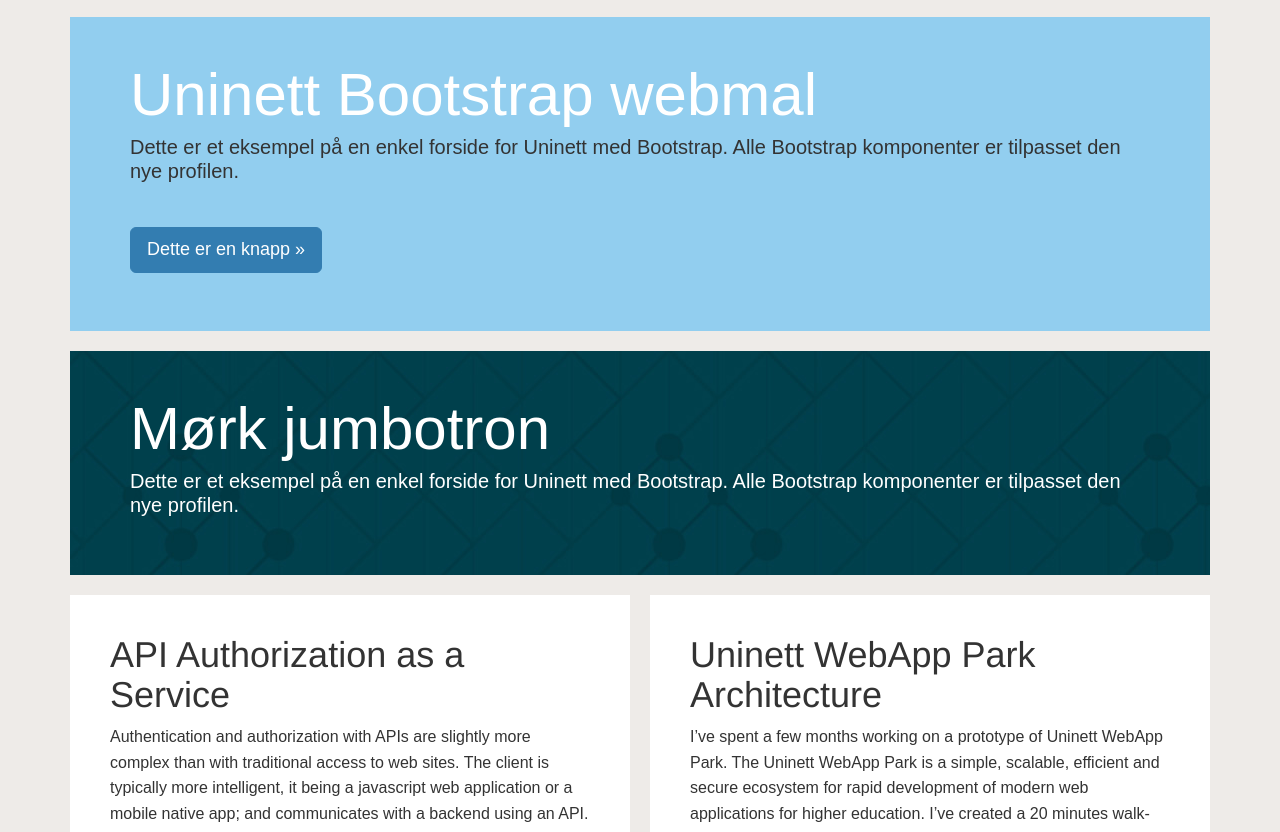
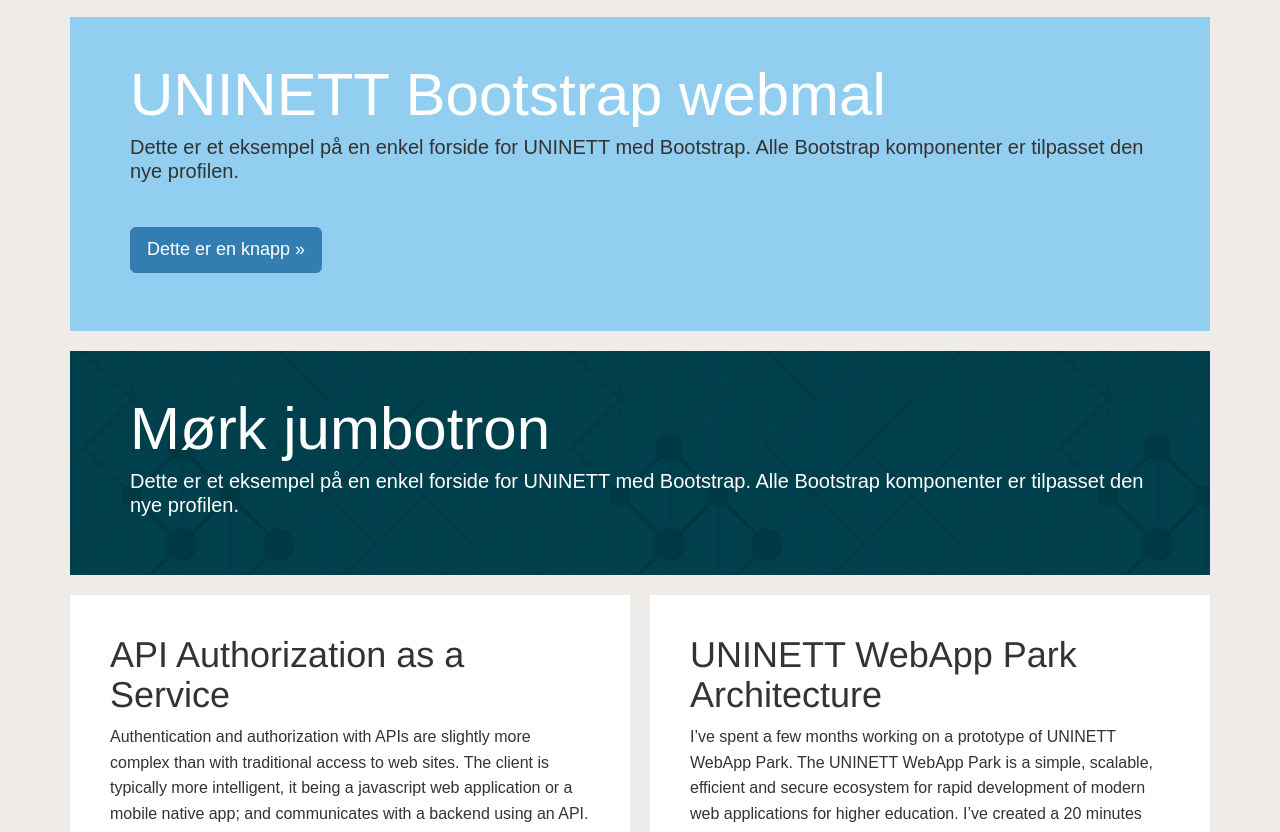
Before and after one commit to uninett-simen/uninett-bootstrap-theme, a plain HTML site: page index.html in a window 1280 px wide. Shown: the part 73-905 px from the top of the page. Drawn offline with nearby package versions, Linux system fonts and the light colour scheme; a web font is replaced by a local one.

Commit message:
Renamed Uninett to UNINETT and fixed indentation

```diff
--- a/index.html
+++ b/index.html
@@ -7,7 +7,7 @@
 	<meta name="description" content="">
 	<meta name="author" content="">
 	<link rel="shortcut icon" href="uninett-theme/ico/favicon.ico">
-	<title>Uninett - Bootstrap</title>
+	<title>UNINETT - Bootstrap</title>
 
 	<!-- Bootstrap core CSS -->
 	<link href="css/bootstrap.min.css" rel="stylesheet">
@@ -70,8 +70,8 @@
 			<div class="col-lg-12">
 				<!-- Main component for a primary marketing message or call to action -->
 				<div class="jumbotron uninett-color-lightBlue">
-					<h1>Uninett Bootstrap webmal</h1>
-					<p>Dette er et eksempel på en enkel forside for Uninett med Bootstrap. Alle Bootstrap komponenter er tilpasset den nye profilen.</p>
+					<h1>UNINETT Bootstrap webmal</h1>
+					<p>Dette er et eksempel på en enkel forside for UNINETT med Bootstrap. Alle Bootstrap komponenter er tilpasset den nye profilen.</p>
 					<p>&nbsp;</p>
 					<p> <a class="btn btn-lg btn-primary" href="#" role="button">Dette er en knapp &raquo;</a> </p>
 				</div>
@@ -90,7 +90,7 @@
 				<!-- Main component for a primary marketing message or call to action -->
 				<div class="jumbotron uninett-color-darkBlue uninett-pattern1">
 					<h1>Mørk jumbotron</h1>
-					<p class="uninett-fontColor-white">Dette er et eksempel på en enkel forside for Uninett med Bootstrap. Alle Bootstrap komponenter er tilpasset den nye profilen.</p>
+					<p class="uninett-fontColor-white">Dette er et eksempel på en enkel forside for UNINETT med Bootstrap. Alle Bootstrap komponenter er tilpasset den nye profilen.</p>
 				</div>
 			</div>
 		</div>
@@ -105,8 +105,8 @@
 			</div>
 			<div class="col-lg-6 col-md-6">
 				<div class="uninett-color-white uninett-padded gutter">
-					<h2>Uninett WebApp Park Architecture</h2>
-					<p>I’ve spent a few months working on a prototype of Uninett WebApp Park. The Uninett WebApp Park is a simple, scalable, efficient and secure ecosystem for rapid development of modern web applications for higher education. I’ve created a 20 minutes walk-through video of the prototype. This is just the beginning, and I’ve got a bunch of ideas of further work on the platform. If you take the time to watch it, I really appreciate it, thanks!</p>
+					<h2>UNINETT WebApp Park Architecture</h2>
+					<p>I’ve spent a few months working on a prototype of UNINETT WebApp Park. The UNINETT WebApp Park is a simple, scalable, efficient and secure ecosystem for rapid development of modern web applications for higher education. I’ve created a 20 minutes walk-through video of the prototype. This is just the beginning, and I’ve got a bunch of ideas of further work on the platform. If you take the time to watch it, I really appreciate it, thanks!</p>
 					<p>&nbsp;</p>
 					<p><a class="btn btn-default" href="#" role="button">Se en artikkelmal &raquo;</a></p>
 				</div>
@@ -165,7 +165,7 @@
 				<div class="footer-uninett">
 					<div class="footer-content-uninett">
 							<div class="footer-logo"> <img src="uninett-theme/images/Uninett_pil_rod.svg" alt="Uninett logo" type="image/svg+xml"></div>
-							<div class="footer-uninett-department">Uninett AS 2013-2014</div>
+							<div class="footer-uninett-department">UNINETT AS 2013-2014</div>
 					</div>
 					<div class="clearfix"></div>
 				</div>
```
Also changed, not shown: 404.html (+1 -1 lines), artikkel.html (+2 -2 lines), div.html (+4 -5 lines), resultat.html (+3 -3 lines).
